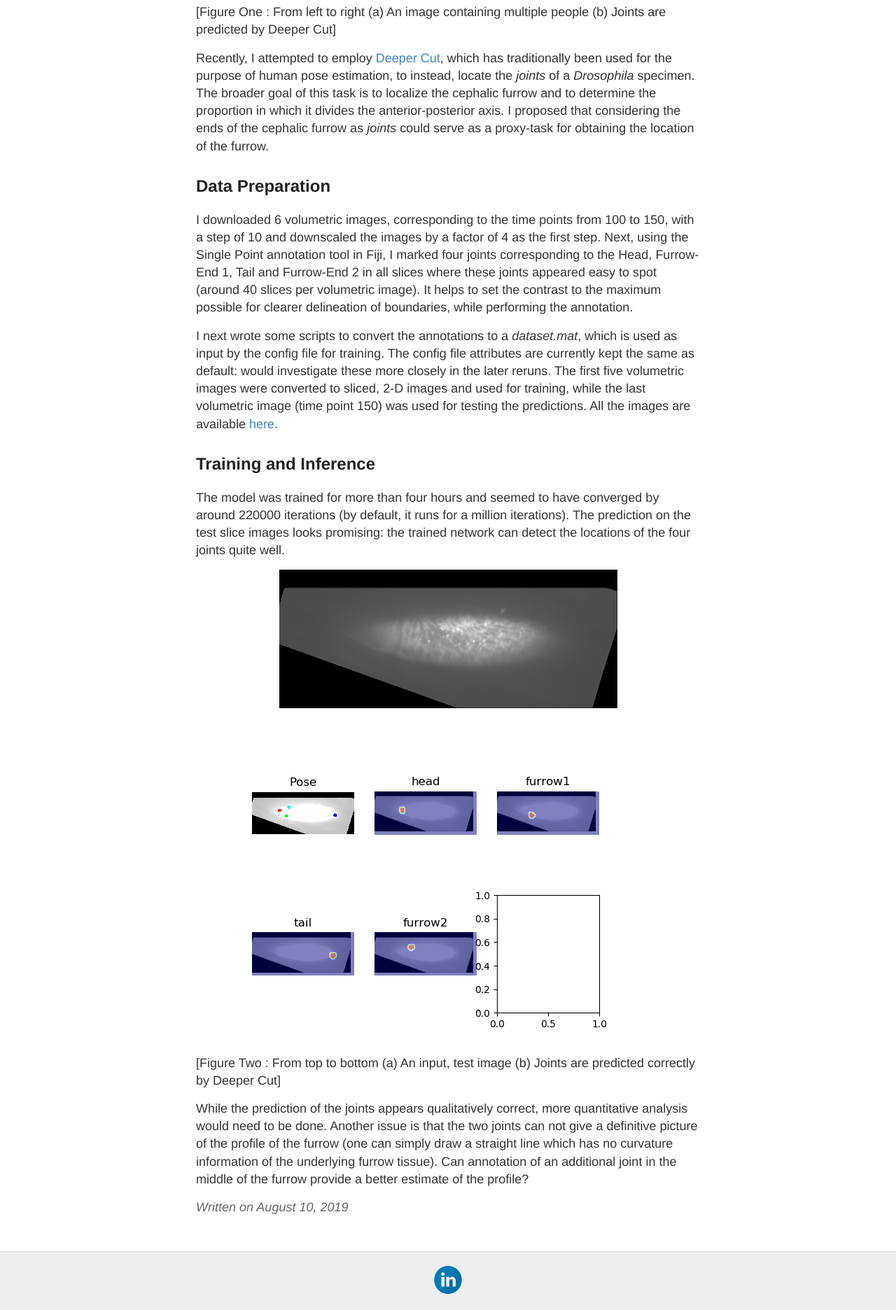
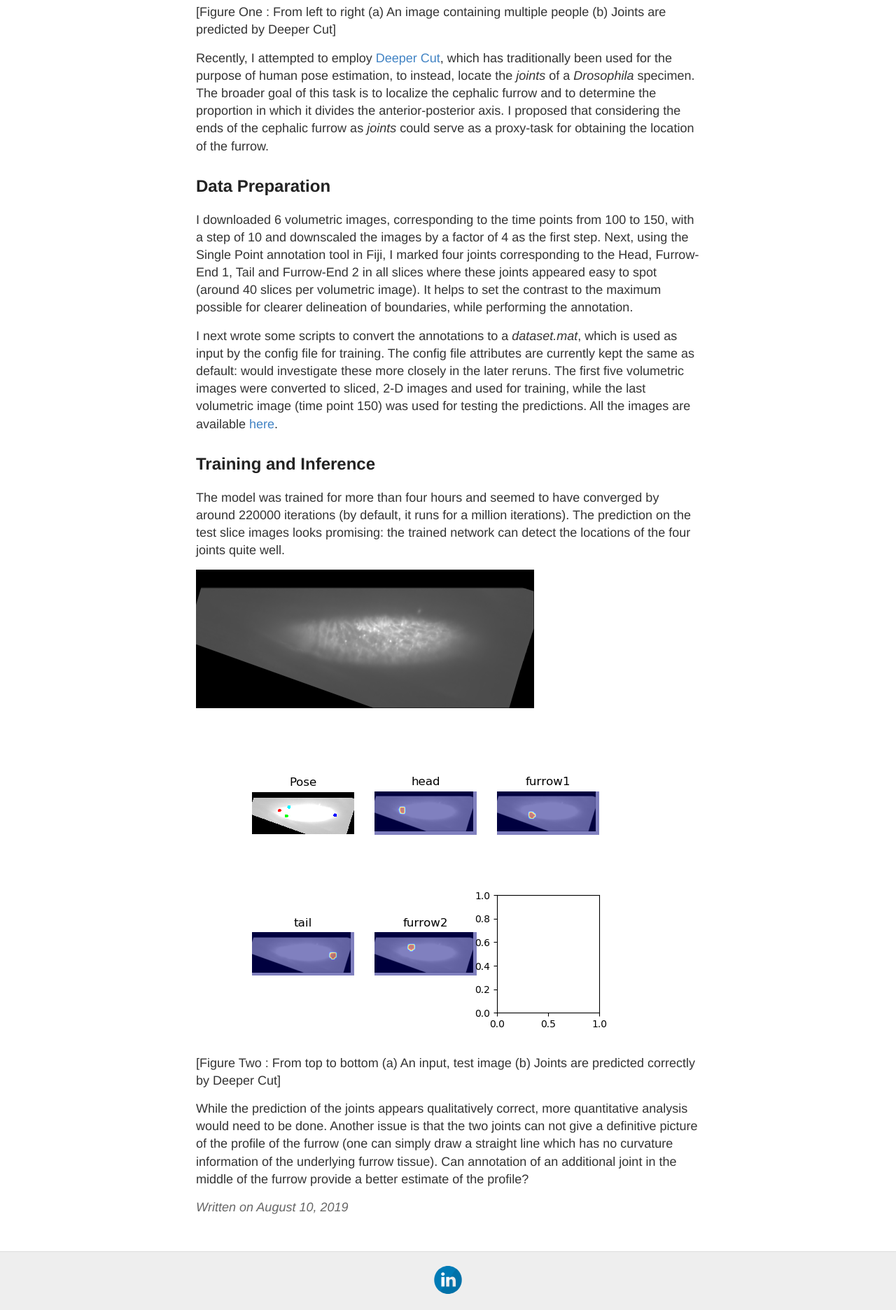
Before and after one commit to malaalam/minuteskeeper, a Jekyll site: the page built from _posts/2019-08-10-10-August-2019.md, in a window 1280 px wide. Shown: the part 876-2748 px from the top of the page at 70% size. Built offline with Jekyll 4.4.1, drawn with Linux system fonts in a browser that asks for light colours; a script that is not in the unit is left out; comment, search, counter and statistics services are not loaded.

Commit message:
Removed center tag

```diff
--- a/_posts/2019-08-10-10-August-2019.md
+++ b/_posts/2019-08-10-10-August-2019.md
@@ -28,10 +28,9 @@ I next wrote some scripts to convert the annotations to a *dataset.mat*, which i
 ## Training and Inference
 The model was trained for more than four hours and seemed to have converged by around 220000 iterations (by default, it runs for a million iterations).  The prediction on the test slice images looks promising: the trained network can detect the locations of the four joints quite well.
 
-<p float="center"><figure>
-<center>
+<p float="center">
+<figure>
 <img src="../images/2019-08-10/rotated_tp_150_173.gif"/>
-</center>
 <img src="../images/2019-08-10/rotated_tp_150_173_output.png" />
 <figcaption>
 [Figure Two : From top to bottom (a) An input, test image (b) Joints are predicted correctly by Deeper Cut]</figcaption></figure>
```
